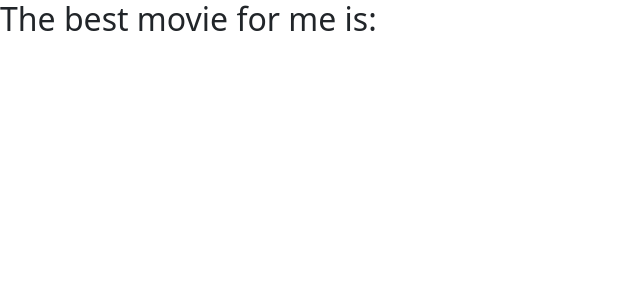
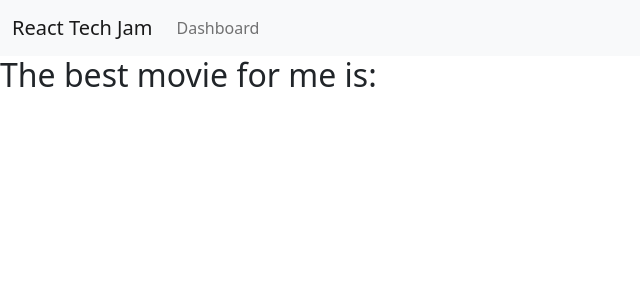
Before and after one commit to AngelikiGall/React, a React (Create React App) app: page / in a window 1280 px wide. Shown: the top 300 px of the page, without its empty margins (0-640 px from the left). Built offline with nearby package versions, Linux system fonts and the light colour scheme.

Commit message:
Add navbar

```diff
--- a/package.json
+++ b/package.json
@@ -6,6 +6,7 @@
     "@testing-library/jest-dom": "^5.16.4",
     "@testing-library/react": "^13.2.0",
     "@testing-library/user-event": "^13.5.0",
+    "bootstrap": "^5.1.3",
     "json-server": "^0.17.0",
     "react": "^18.1.0",
     "react-dom": "^18.1.0",
--- a/src/index.js
+++ b/src/index.js
@@ -6,15 +6,38 @@ import reportWebVitals from './reportWebVitals';
 import Home from './pages/home/home';
 import Error404 from './pages/errror404';
 import Dashboard from './pages/dashboard/dashboard';
-import {BrowserRouter, Route, Routes } from 'react-router-dom';
+import {BrowserRouter, Route, Routes, Link } from 'react-router-dom';
 
 import 'bootstrap/dist/css/bootstrap.min.css';
+
+import {
+  Navbar,
+  NavbarBrand,
+  Collapse,
+  Nav,
+  NavItem,
+  NavLink,
+} from "reactstrap";
 
 
 const root = ReactDOM.createRoot(document.getElementById('root'));
 root.render(
   <React.StrictMode>
     <BrowserRouter>
+    <Navbar color="light" expand="md" light>
+        <NavbarBrand tag={Link} to="/">
+          React Tech Jam
+        </NavbarBrand>
+        <Collapse navbar>
+          <Nav className="me-auto" navbar>
+            <NavItem>
+              <NavLink tag={Link} to="/dashboard">
+                Dashboard
+              </NavLink>
+            </NavItem>
+          </Nav>
+        </Collapse>
+      </Navbar>
       <Routes>
         <Route path="/" element={<Home />}/>
         <Route path="/dashboard" element={<Dashboard />}/>
```
Also changed, not shown: 1 other file (tests, documents, lock files or other folders).
